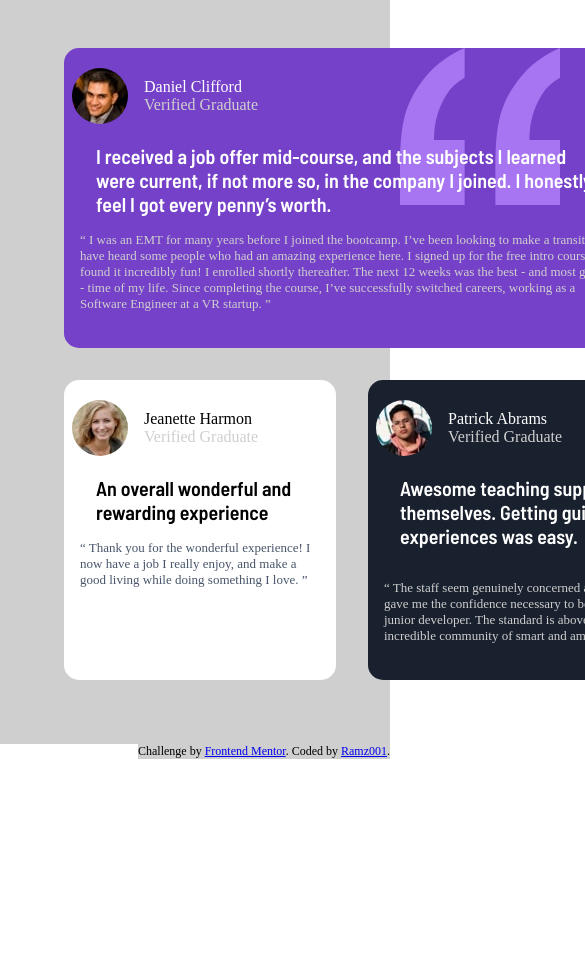
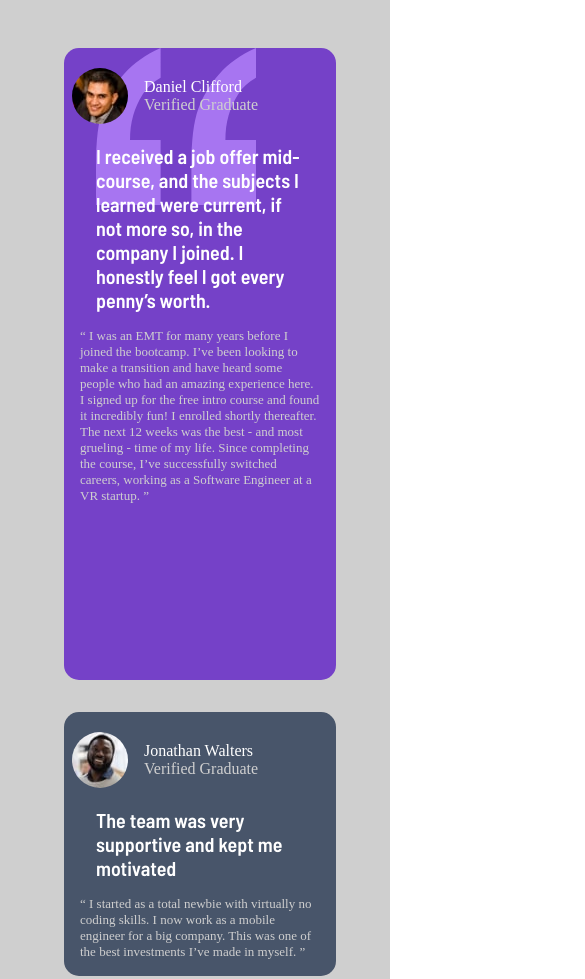
Before and after one commit to Ramz001/Testimonials-grid-section, a plain HTML site: page Index.html in a window 390 px wide. Shown: the top 979 px of the page, 585 px wide, since content can reach past the window. Before the commit the page ends 844 px from the top, so only its background shows below. Drawn offline with Linux system fonts and the light colour scheme.

Commit message:
submitcommit

```diff
--- a/style.css
+++ b/style.css
@@ -13,6 +13,61 @@
 body{
     margin: 0;
     padding: 0;
+
+}
+/*
+    media queries
+*/
+@media (max-width: 700px){
+    .container{
+        grid-template-columns: 1fr ;
+        grid-template-rows: 15rem 15rem 15rem 15rem 15rem 15rem 15rem 15rem 15rem;
+        grid-area:
+            "user-1 user-1 user-1 user-1"
+            "user-2 user-2 user-2 user-2"
+            "user-3 user-3 user-3 user-3"
+            "user-4 user-4 user-4 user-4"
+            "user-5 user-5 user-5 user-5";
+        background: red;
+        grid-gap: 5rem;
+        justify-items: center;
+        }
+    .user-1{
+        grid-column: 1!important;
+        grid-row: 1 / 3;
+        justify-self: center;
+    }
+
+    .user-2{
+        grid-column: 1 ;
+        grid-row:  3 / 4;
+
+    }
+
+    .user-3{
+        grid-column: 1 ;
+        grid-row: 4 / 5;
+
+    }
+
+    .user-4{
+        grid-column: 1 !important;
+        grid-row: 5 / 7!important;
+
+    }
+
+    .user-5{
+        grid-column: 1 !important;
+        grid-row: 7 / 9!important;
+
+    }
+
+    .quote-svg{
+        width: 100px;
+    }
+    .user-3 .review{
+        z-index:
+    }
 }
 
 
@@ -22,7 +77,8 @@ body{
 
 .container{
     background: var(--light-gray);
-    display: block;
+    background-size: cover;
+    /* grid stuff*/
     display: grid;
     grid-area:
         "user-1 user-1 user-2 user-5"
@@ -31,16 +87,19 @@ body{
     grid-template-columns: repeat(4,17rem);
     grid-template-rows: 300px 300px;
     grid-gap: 2rem;
+    /* grid stuff */
     padding: 3rem 4rem 4rem 4rem;
+
 }
-/* logo*/
+
+/*user logos*/
 .user-logo{
     width: 3.5rem;
     border-radius: 50%;
     margin: 0.5rem;
 }
 
-/*users */
+/*users' individual settings*/
 .user-1{
     border-radius: 15px;
     background: var(--moderate-violet);
@@ -48,7 +107,6 @@ body{
     position: relative;
     grid-column: 1 / 3;
     color: var(--white);
-
 }
 
 .user-2{
@@ -75,10 +133,13 @@ body{
 .user-5{
     background: var(--white);
     grid-area: "user-5";
-    grid-row: 1/3;
-    grid-column: 4 /5;
+    grid-row: 1 / 3;
+    grid-column: 4 / 5;
     border-radius: 15px;
 }
+/*
+    /containers
+*/
 
 /*
     details
@@ -95,15 +156,13 @@ body{
     color:  var(--light-gray) ;
     display: flex;
     align-items: center;
-    height: 6rem;
-    z-index: 12;
 }
 
-.user-2 .background-info{
+.user-2 .background-info{ /* for readability*/
     color: var(--light-gray);
 }
 
-.user-1 .background-info{
+.user-1 .background-info{   /* for readability*/
     color: var(--light-gray);
 }
 /* /background-info*/
@@ -122,7 +181,7 @@ body{
     display: flex;
     align-items: center;
     height: 6rem;
-    z-index: 0;
+    z-index: 3;
 }
 
 .review{
@@ -130,18 +189,23 @@ body{
     font-weight:  600;
     font-size: 20px;
     margin: 0 2rem;
-    z-index: 3;
-    position: relative;
+
 }
 
+.user-1 .review{
+    z-index: 3;
+    position: relative;/* without position relative imposible to work with z-index*/
+}
 
 .quote-svg{
-    overflow: hidden;
     position: absolute;
     right: 5rem;
     width: 160px;
     z-index: 2;
 }
+/*
+    /details
+*/
 
 /*
     footer
@@ -151,7 +215,6 @@ body{
     font-size: 12px;
     background: var(--light-gray);
 }
-
 /*
-     media queries
+    /footer
 */
```
